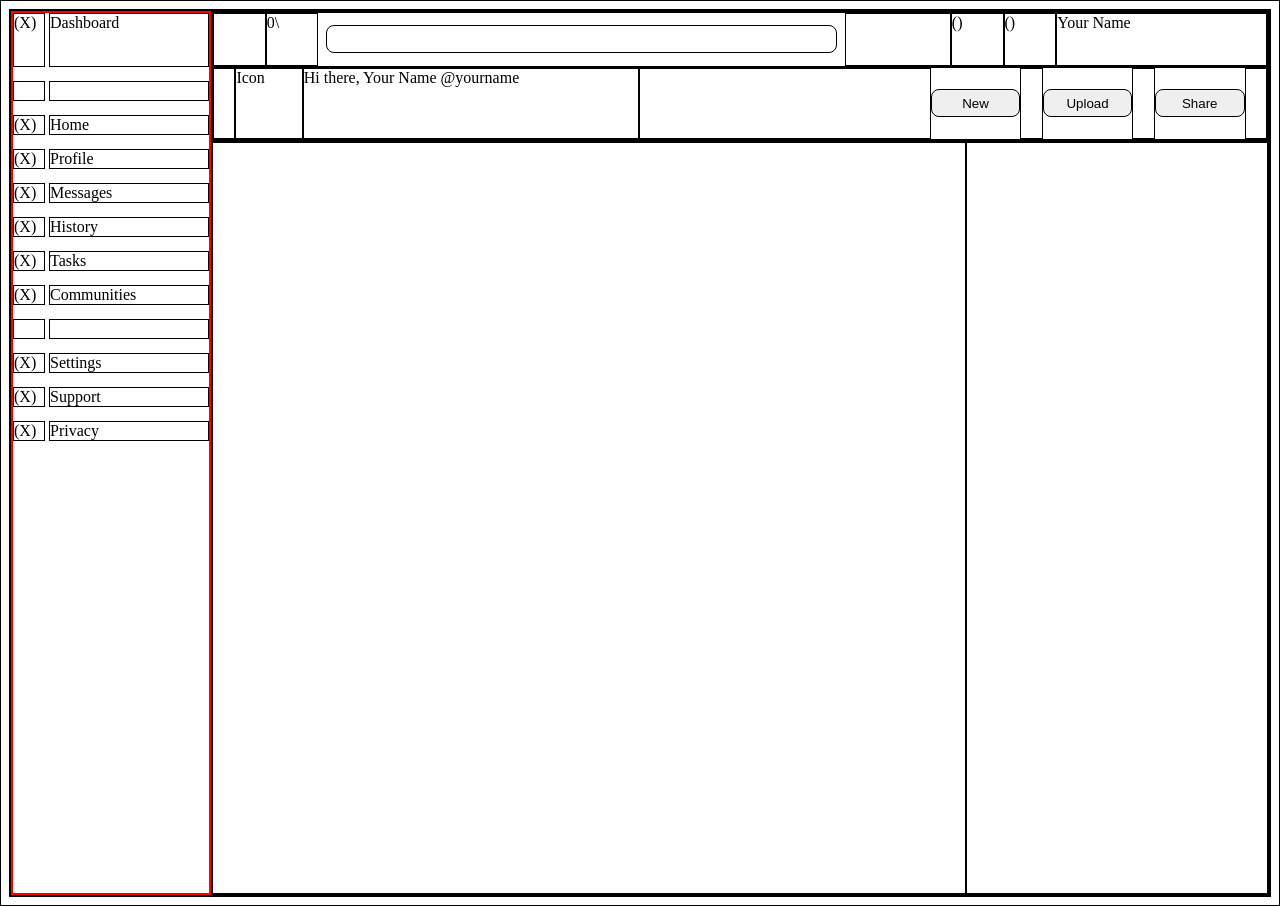
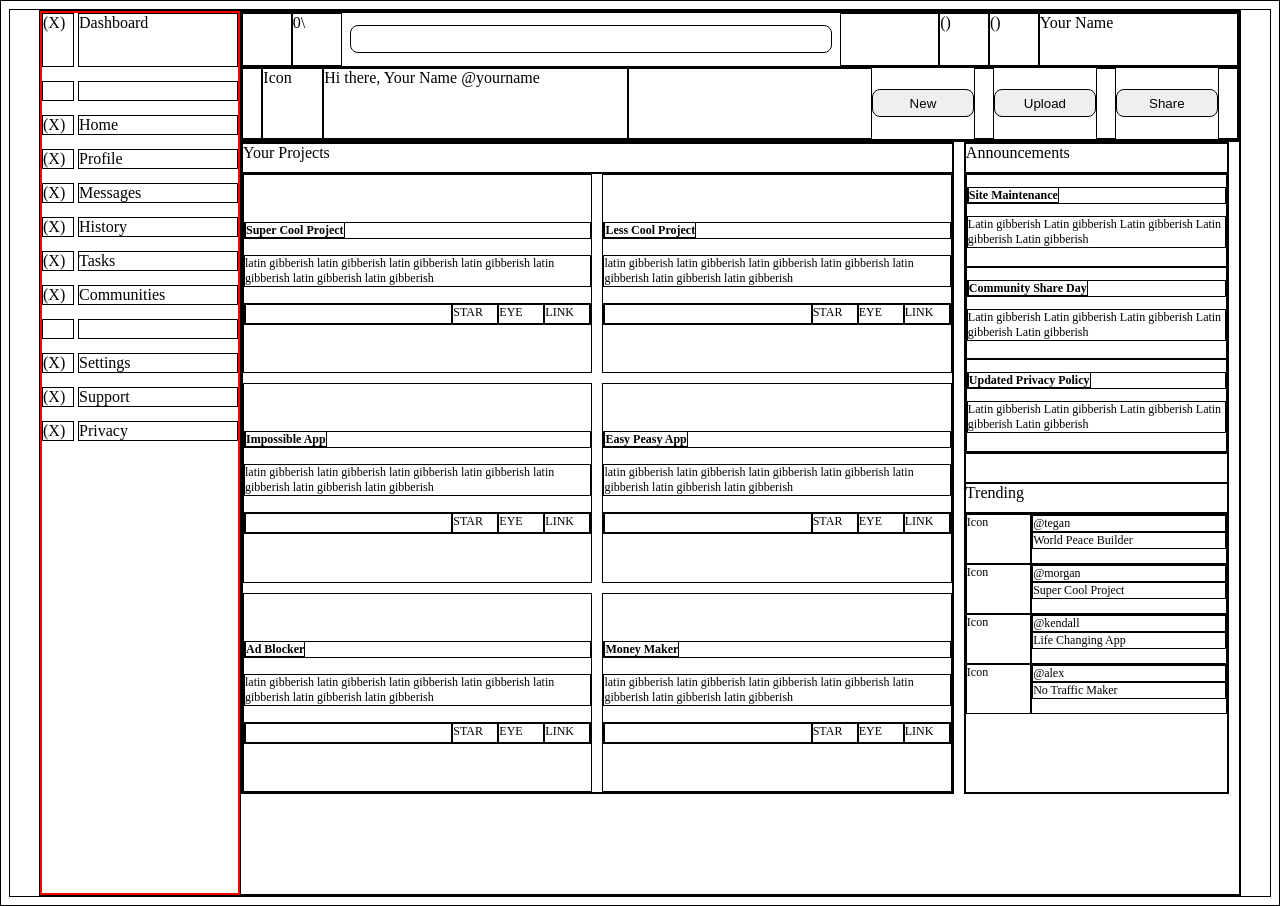
Before and after one commit to waltvenditti/admin-dashboard, a plain HTML site: page index.html in a window 1280 px wide. Drawn offline with Linux system fonts and the light colour scheme.

Commit message:
layout done with placeholders

```diff
--- a/index.html
+++ b/index.html
@@ -61,11 +61,111 @@
       </div>
     </div>
     <div class="content">
-      <div clas="mainCards">
-
+      <div class="mainCards">
+        <div>Your Projects</div>
+        <div class="mainCardItems">
+          <div class="indivCard">
+            <p><b>Super Cool Project</b></p>
+            <p>latin gibberish latin gibberish latin gibberish latin gibberish latin gibberish latin gibberish latin gibberish </p>
+            <div class="cardIcons">
+              <div></div>
+              <div>STAR</div>
+              <div>EYE</div>
+              <div>LINK</div>
+            </div>
+          </div>
+          <div class="indivCard">
+            <p><b>Less Cool Project</b></p>
+            <p>latin gibberish latin gibberish latin gibberish latin gibberish latin gibberish latin gibberish latin gibberish </p>
+            <div class="cardIcons">
+              <div></div>
+              <div>STAR</div>
+              <div>EYE</div>
+              <div>LINK</div>
+            </div>
+          </div>
+          <div class="indivCard">
+            <p><b>Impossible App</b></p>
+            <p>latin gibberish latin gibberish latin gibberish latin gibberish latin gibberish latin gibberish latin gibberish </p>
+            <div class="cardIcons">
+              <div></div>
+              <div>STAR</div>
+              <div>EYE</div>
+              <div>LINK</div>
+            </div>
+          </div>
+          <div class="indivCard">
+            <p><b>Easy Peasy App</b></p>
+            <p>latin gibberish latin gibberish latin gibberish latin gibberish latin gibberish latin gibberish latin gibberish </p>
+            <div class="cardIcons">
+              <div></div>
+              <div>STAR</div>
+              <div>EYE</div>
+              <div>LINK</div>
+            </div>
+          </div>
+          <div class="indivCard">
+            <p><b>Ad Blocker</b></p>
+            <p>latin gibberish latin gibberish latin gibberish latin gibberish latin gibberish latin gibberish latin gibberish </p>
+            <div class="cardIcons">
+              <div></div>
+              <div>STAR</div>
+              <div>EYE</div>
+              <div>LINK</div>
+            </div>
+          </div>
+          <div class="indivCard">
+            <p><b>Money Maker</b></p>
+            <p>latin gibberish latin gibberish latin gibberish latin gibberish latin gibberish latin gibberish latin gibberish </p>
+            <div class="cardIcons">
+              <div></div>
+              <div>STAR</div>
+              <div>EYE</div>
+              <div>LINK</div>
+            </div>
+          </div>
+        </div>
       </div>
-      <div class="sidecards">
-
+      <div class="sideCards">
+        <div>Announcements</div>
+        <div class="announcementItems">
+          <div>
+            <p><b>Site Maintenance</b></p>
+            <P>Latin gibberish Latin gibberish Latin gibberish Latin gibberish Latin gibberish</P>
+          </div>
+          <div>
+            <p><b>Community Share Day</b></p>
+            <P>Latin gibberish Latin gibberish Latin gibberish Latin gibberish Latin gibberish</P>
+          </div>
+          <div>
+            <p><b>Updated Privacy Policy</b></p>
+            <P>Latin gibberish Latin gibberish Latin gibberish Latin gibberish Latin gibberish</P>
+          </div>
+        </div>
+        <div></div>
+        <div>Trending</div>
+        <div class="trendingItems">
+          <div>Icon</div>
+          <div>
+            <p>@tegan</p>
+            <p>World Peace Builder</p>
+          </div>
+          <div>Icon</div>
+          <div>
+            <p>@morgan</p>
+            <p>Super Cool Project</p>
+          </div>
+          <div>Icon</div>
+          <div>
+            <p>@kendall</p>
+            <p>Life Changing App</p>
+          </div>
+          <div>Icon</div>
+          <div>
+            <p>@alex</p>
+            <p>No Traffic Maker</p>
+          </div>
+        </div>
       </div>
     </div>
   </div>
--- a/style.css
+++ b/style.css
@@ -6,6 +6,8 @@
   display: grid;
   grid-template-columns: max(200px, 15%) auto;
   grid-template-rows: 130px auto;
+  max-width: 1200px;
+  margin: auto;
 }
 
 .sidebar {
@@ -43,7 +45,7 @@
 
 .navbarLower {
   display: grid;
-  grid-template-columns: 1fr 3fr 15fr 13fr 4fr 1fr 4fr 1fr 4fr 1fr;
+  grid-template-columns: 1fr 3fr 15fr 12fr 5fr 1fr 5fr 1fr 5fr 1fr;
 }
 
 .navbarLower button {
@@ -56,3 +58,59 @@
   display: grid;
   grid-template-columns: 5fr 2fr;
 }
+
+.mainCards {
+  display: grid;
+  grid-template-rows: 30px auto;
+  max-height: 650px;
+}
+
+.sideCards {
+
+  display: grid;
+  grid-template-rows: 30px 2fr 30px 30px 2fr;
+  max-height: 650px;
+  margin: 0 10px;
+}
+
+.mainCardItems {
+  display: grid;
+  grid-template-columns: repeat(2, 1fr);
+  grid-template-rows: repeat(3, 1fr);
+  gap: 10px;
+  font-size: 12px;
+}
+
+.indivCard {
+  display: flex;
+  flex-direction: column;
+  justify-content: center;
+}
+
+.indivCard p {
+  margin: 0;
+  margin-bottom: 16px;
+}
+
+.cardIcons {
+  display: grid;
+  grid-template-columns: 9fr repeat(3, 2fr);
+  grid-template-rows: 20px;
+}
+
+.announcementItems {
+  display: grid;
+  grid-template-rows: repeat(3, 1fr);
+  font-size: 12px;
+}
+
+.trendingItems {
+  display: grid;
+  grid-template-columns: 1fr 3fr;
+  grid-template-rows: repeat(4, 50px);
+  font-size: 12px;
+}
+
+.trendingItems p {
+  margin: 0;
+}
```
